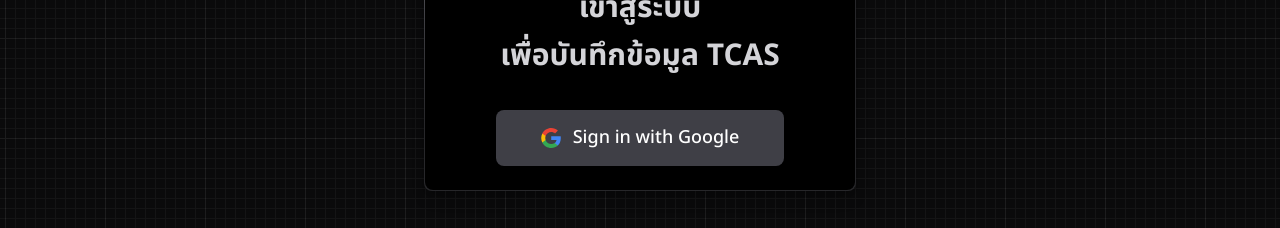
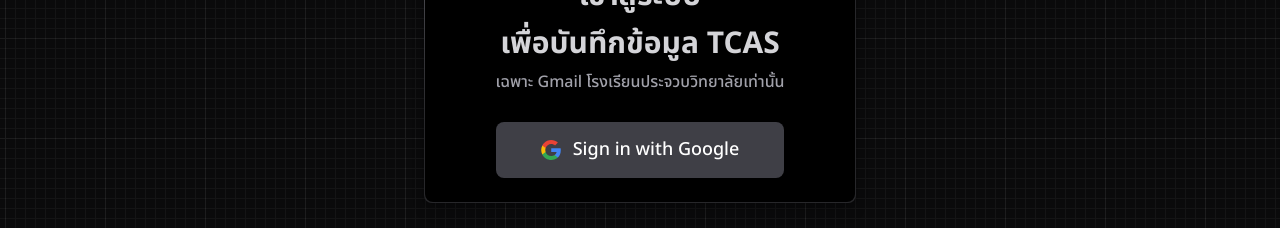
Before and after one commit to H2O-Tnp/pw-tcas, a Next.js app: page /auth/login in a window 1280 px wide. Shown: the part 367-595 px from the top of the page. Built offline with nearby package versions, Linux system fonts and the light colour scheme; no server answers.

Commit message:
add warning

```diff
--- a/app/auth/login/page.tsx
+++ b/app/auth/login/page.tsx
@@ -18,7 +18,10 @@
       <h1 className="mt-3 text-center text-2xl font-bold text-gray-300 lg:text-3xl">
         เพื่อบันทึกข้อมูล TCAS
       </h1>
-      <div className="mt-5 text-white">
+      <div className="mt-2 text-gray-400">
+        เฉพาะ Gmail โรงเรียนประจวบวิทยาลัยเท่านั้น
+      </div>
+      <div className="mt-3 text-white">
         <button
           className="mt-4 inline-flex h-14 w-72 items-center justify-center rounded-lg bg-gray-700 text-lg font-medium text-white transition-colors hover:bg-blue-800 focus-visible:outline focus-visible:outline-2 focus-visible:outline-offset-2 focus-visible:outline-blue-500 active:bg-blue-600 aria-disabled:cursor-not-allowed aria-disabled:opacity-50"
           type="submit"
```
